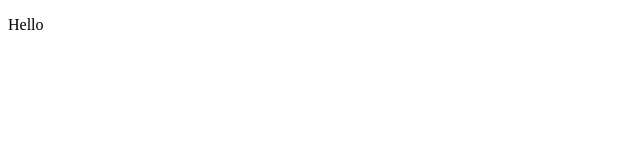
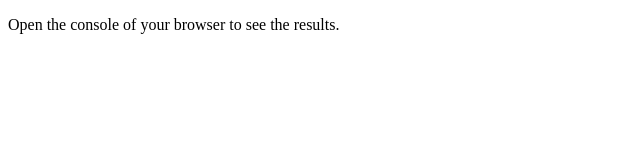
Before and after one commit to yenrab/doing_more_with_web_things, a plain HTML site: page iLearn3SupportPages/math_sandbox_code.html in a window 1280 px wide. Shown: the whole page, without its empty margins (0-640 px from the left). Drawn offline with Linux system fonts and the light colour scheme.

Commit message:
changed displayed message

```diff
--- a/iLearn3SupportPages/math_sandbox_code.html
+++ b/iLearn3SupportPages/math_sandbox_code.html
@@ -91,6 +91,6 @@
 </head>
 
 <body>
-	<p>Hello</p>
+	<p>Open the console of your browser to see the results.</p>
 </body>
 </html>
```
